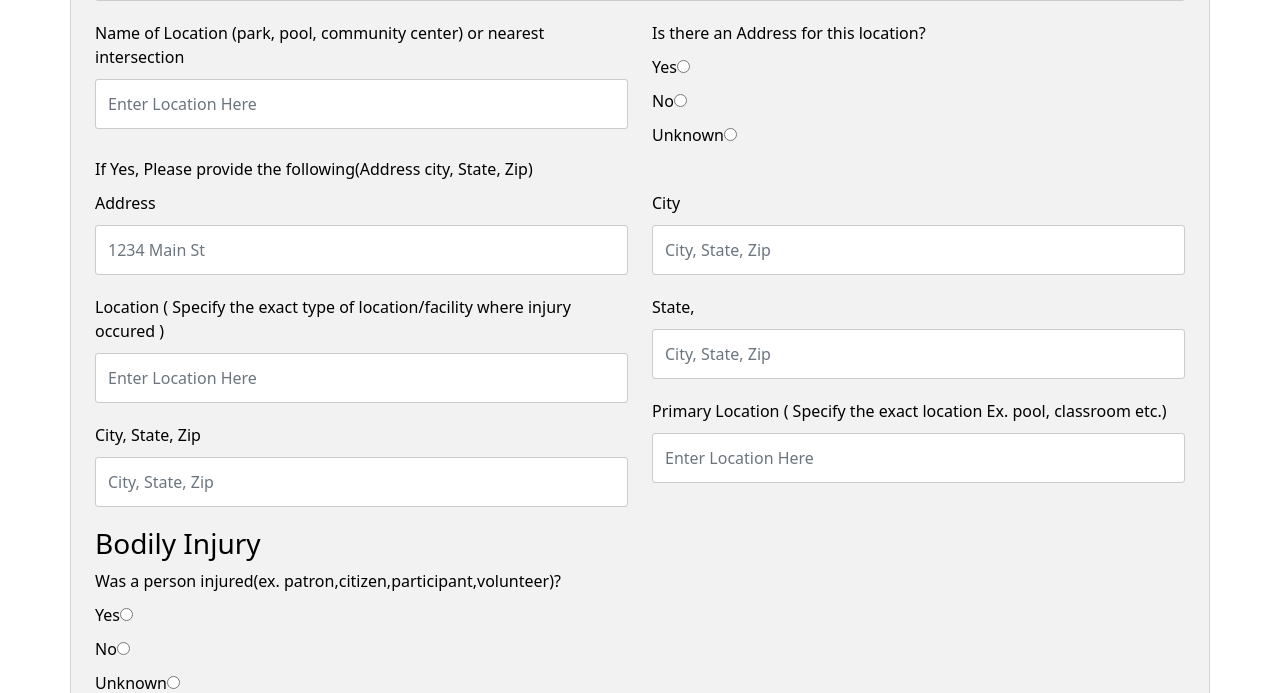
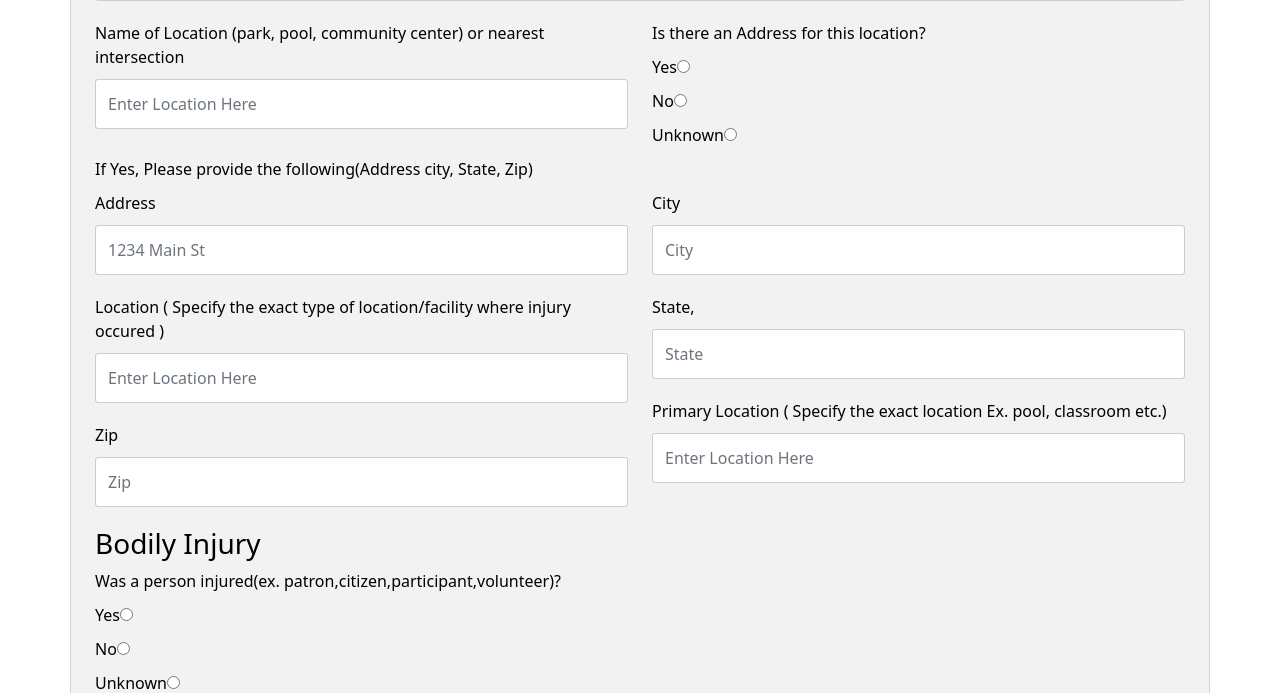
Before and after one commit to mattja1998/TeamDataTesting, a Node server app: page /form1 in a window 1280 px wide; the page is wider, and only the part inside the window is pictured. Shown: the part 808-1501 px from the top of that part. Run offline with Node 20, Linux system fonts and the light colour scheme.

Commit message:
Update form1.pug

```diff
--- a/views/form1.pug
+++ b/views/form1.pug
@@ -88,14 +88,14 @@ html(lang='en')
                             label(for='locationType') Location ( Specify the exact type of location/facility where injury occured )
                             input#locationType.form-control(type='text' placeholder='Enter Location Here' value='' required)
 
-                            label(for='Zip') City, State, Zip
-                            input#Zip.form-control(type='text' placeholder='City, State, Zip' required)
+                            label(for='Zip') Zip
+                            input#Zip.form-control(type='text' placeholder='Zip' required)
                         .col-50
                             label(for='city') City
-                            input#city.form-control(type='text' placeholder='City, State, Zip' required)
+                            input#city.form-control(type='text' placeholder='City' required)
 
                             label(for='State') State,
-                            input#State.form-control(type='text' placeholder='City, State, Zip' required)
+                            input#State.form-control(type='text' placeholder='State' required)
 
                             label(for='primaryLocation') Primary Location ( Specify the exact location Ex. pool, classroom etc.)
                             input#primaryLocation.form-control(type='text' placeholder='Enter Location Here' value='' required)
@@ -311,10 +311,10 @@ html(lang='en')
 
 
                             h1 PROPERTY DAMAGE
-                                | Was property damaged as a result of this accident/incident?
+
                     .row
                         .col-50
-                                label(for='propertyDamageYes')
+                                label(for='propertyDamageYes') Was property damaged as a result of this accident/incident?
                                     |Yes
                                     input#propertyDamageYes(type='radio' name='propertyDamage' value='Yes')
 
```
